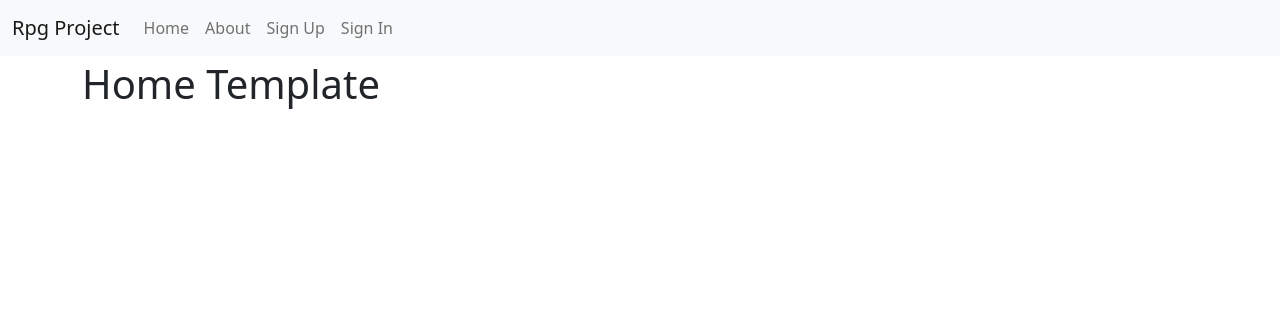
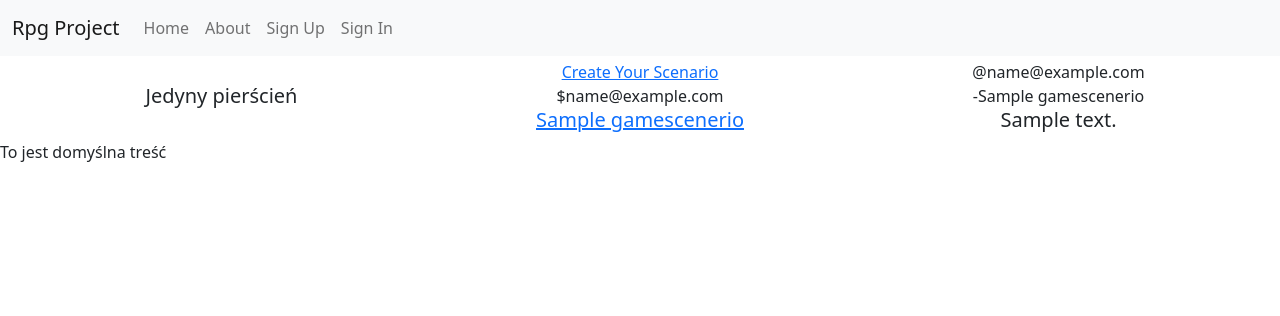
Before and after one commit to Luis-Sid-Frog/Rpg-Project, a Django app: page / in a window 1280 px wide. Shown: the top 316 px of the page. Run offline with Django 4.2, Linux system fonts and the light colour scheme; data comes from the database, SQL or seed files in the repository; tables that the repository leaves empty hold one stand-in row (values such as "Sample post"); parts of the project's set-up code (start-up, migrations or seed data) failed here and were passed over; some libraries are stand-ins or nearby versions.

Commit message:
4-creating_home_page_and_scenerio_create_form
home_page_does_not_working

```diff
--- a/config/urls.py
+++ b/config/urls.py
@@ -7,7 +7,6 @@ from django.views import defaults as default_views
 from django.views.generic import TemplateView
 
 urlpatterns = [
-    path("", TemplateView.as_view(template_name="pages/home.html"), name="home"),
     path("about/", TemplateView.as_view(template_name="pages/about.html"), name="about"),
     # # Django Admin, use {% url 'admin:index' %}
     path(settings.ADMIN_URL, admin.site.urls),
--- a/rpg_project/rpg_app/models.py
+++ b/rpg_project/rpg_app/models.py
@@ -18,9 +18,9 @@ class GameScenerio(models.Model):
     title = models.CharField(max_length=200)
     body = models.TextField()
     image = models.ImageField()
-    characters = models.TextField(default=None)
-    maps = models.ImageField(default=None, null=True)
-    locations = models.ImageField(default=None, null=True)
+    characters = models.TextField(null=True)
+    maps = models.ImageField( null=True)
+    locations = models.ImageField(null=True)
     notes = models.TextField()
     created = models.DateTimeField(auto_now_add=True)
     updated = models.DateTimeField(auto_now=True)
--- a/rpg_project/rpg_app/urls.py
+++ b/rpg_project/rpg_app/urls.py
@@ -1,8 +1,9 @@
 from django.urls import path
-from . import views
+from .views import pages, crud
 
 
 urlpatterns = [
-    path('', views.home, name='home'),
-    path('gamescenerio/<str:pk>/', views.game_system_page, name='game_scenerio'),
+    path('', pages.home, name='home'),
+    path('gamescenerio/<str:pk>/', pages.game_scenerio_page, name='game_scenerio'),
+    path('createscenerio/', crud.create_scenerio, name='create-scenerio'),
 ]
--- a/rpg_project/rpg_app/views.py
+++ b/rpg_project/rpg_app/views/pages.py
@@ -1,33 +1,16 @@
 from django.shortcuts import render
-from .models import GameSystem, GameScenerio
+from rpg_project.rpg_app.models import GameSystem, GameScenerio, Comment
 
 
 def home(request):
     game_scenerios = GameScenerio.objects.all()
-    context = {'game_scenerios': game_scenerios}
+    game_systems = GameSystem.objects.all()
+    comments = Comment.objects.all()
+    context = {'game_scenerios': game_scenerios, 'game_systems':game_systems, 'comments':comments}
     return render(request, 'pages/home.html', context)
 
 
-def login(request):
-    pass
-
-
-def register(request):
-    pass
-
-
-def user_profile(request):
-    pass
-
-
-def game_system_page(request, pk):
+def game_scenerio_page(request, pk):
     game_scenerio = GameScenerio.objects.get(id=pk)
     context = {'game_scenerio': game_scenerio}
     return render(request, 'pages/gameScenerio.html', context)
-
-def scenerio_page(request):
-    pass
-
-
-def write_scenerio(request):
-    pass
--- a/rpg_project/templates/base.html
+++ b/rpg_project/templates/base.html
@@ -119,6 +119,9 @@
     {% endblock content %}
   </div>
   <!-- /container -->
+  {% block footer %}
+    <p>To jest domyślna treść</p>
+  {% endblock footer %}
   {% block modal %}
   {% endblock modal %}
   {% block inline_javascript %}
--- a/rpg_project/templates/pages/home.html
+++ b/rpg_project/templates/pages/home.html
@@ -2,21 +2,39 @@
 
 {% block content %}
 
-  <h1>Home Template</h1>
-
-
-  <div>
+<div class="container text-center">
+  <div class="row align-items-center">
+    <div class="col-3">
       <div>
-
+          {%  for game_system in game_systems %}
+            <div class="game_system_class">
+            <h5>{{ game_system.name }}</h5>
+            </div>
+          {% endfor %}
+        </div>
+    </div>
+    <div class="col-6">
+      <div>
+          <a href="{% url 'create-scenerio' %}">Create Your Scenario</a>
           {% for game_scenerio in game_scenerios %}
             <div>
             <span>${{ game_scenerio.author }}</span>
-              <h5>{{ game_scenerio.title }}</h5>
+              <a href="{% url 'game_scenerio' game_scenerio.id %}"><h5>{{ game_scenerio.title }}</h5></a>
             </div>
           {% endfor %}
+      </div>
+    </div>
+    <div class="col-3">
+      <div>
+          {% for comment in comments %}
+            <span>@{{comment.author }}</span><br>
+            <span>-{{ comment.game_scenerio }}</span>
+            <h5>{{ comment.comment_body }}</h5>
+          {%  endfor %}
+      </div>
+    </div>
+  </div>
+</div>
 
-      </div>
-
-  </div>
 
 {% endblock %}
```
Also changed, not shown: rpg_project/rpg_app/forms.py (added, +8 -0 lines), rpg_project/rpg_app/views/crud.py (added, +8 -0 lines), rpg_project/templates/pages/scenerio_form.html (added, +14 -0 lines), rpg_project/rpg_app/views/__init__.py (added), rpg_project/static/css/project.css (line endings or trailing spaces).
